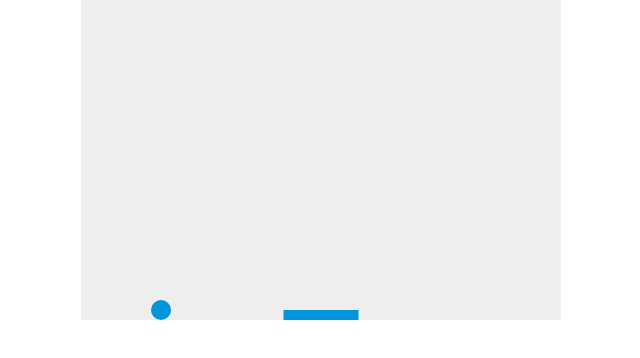
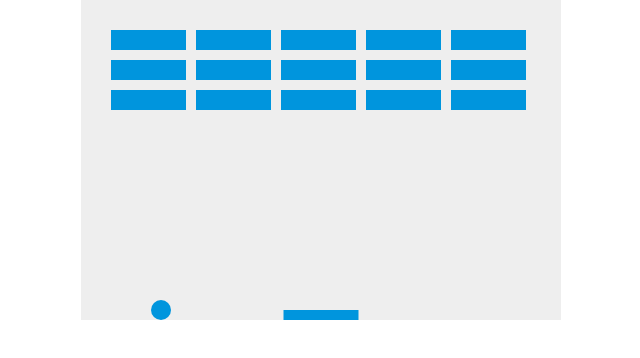
Before and after one commit to caocmai/Breakout-Game, a plain HTML site: page index.html in a window 1280 px wide. Shown: the whole page, without its empty margins (319-959 px from the left). Drawn offline with Linux system fonts and the light colour scheme.

Commit message:
[finish] part 6 - drawing the bricks

```diff
--- a/index.html
+++ b/index.html
@@ -32,6 +32,42 @@
       var dy = 2;
 
       var ballRadius = 10;
+
+      // brick
+      var brickRowCount = 3;
+      var brickColumnCount = 5;
+      var brickWidth = 75;
+      var brickHeight = 20;
+      var brickPadding = 10;
+      var brickOffsetTop = 30;
+      var brickOffsetLeft = 30;
+
+      var brickX = c * (brickWidth + brickPadding) + brickOffsetLeft;
+      var brickY = r * (brickHeight + brickPadding) + brickOffsetTop;
+
+      var bricks = [];
+      for (var c = 0; c < brickColumnCount; c++) {
+        bricks[c] = [];
+        for (var r = 0; r < brickRowCount; r++) {
+          bricks[c][r] = { x: 0, y: 0 };
+        }
+      }
+
+      function drawBricks() {
+        for (var c = 0; c < brickColumnCount; c++) {
+          for (var r = 0; r < brickRowCount; r++) {
+            var brickX = c * (brickWidth + brickPadding) + brickOffsetLeft;
+            var brickY = r * (brickHeight + brickPadding) + brickOffsetTop;
+            bricks[c][r].x = brickX;
+            bricks[c][r].y = brickY;
+            ctx.beginPath();
+            ctx.rect(brickX, brickY, brickWidth, brickHeight);
+            ctx.fillStyle = "#0095DD";
+            ctx.fill();
+            ctx.closePath();
+          }
+        }
+      }
 
       // paddle
       var paddleHeight = 10;
@@ -86,6 +122,7 @@
         ctx.clearRect(0, 0, canvas.width, canvas.height);
         drawBall();
         drawPaddle();
+        drawBricks();
 
         // if (y + dy > canvas.height || y + dy < 0) {
         //   dy = -dy;
```
